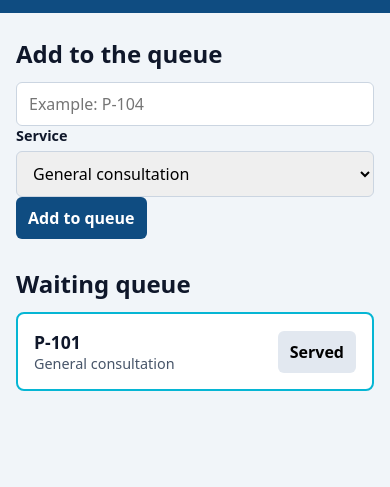
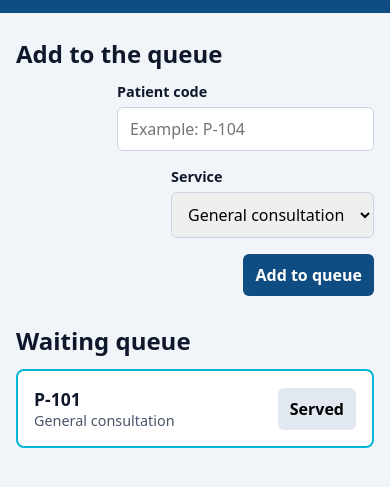
Before and after one commit to ALvin219-max/itx4112-clinic-queue, a plain HTML site: page index.html in a window 390 px wide. Shown: the part 105-592 px from the top of the page. Drawn offline with Linux system fonts and the light colour scheme.

Commit message:
Completed TODOs 1-6

```diff
--- a/app.js
+++ b/app.js
@@ -15,7 +15,7 @@ document.querySelectorAll('.served-btn').forEach(function (btn) {
 form.addEventListener('submit', function (event) {
   // TODO 4: Prevent the form reload
   // Stop the browser's default page refresh by adding: event.preventDefault();
-
+  event.preventDefault();
 
   const patientCode = codeInput.value.trim();
   const serviceName = serviceSelect.value;
@@ -32,7 +32,7 @@ form.addEventListener('submit', function (event) {
   // TODO 5: Create cards with textContent
   // Safely set codeText's text using .textContent (never .innerHTML!):
   // codeText.textContent = ???;
-
+  codeText.textContent = patientCode
 
   const serviceText = document.createElement('p');
   serviceText.classList.add('service');
@@ -46,7 +46,7 @@ form.addEventListener('submit', function (event) {
   // TODO 6: Remove a served queue card
   // Add a click listener to servedBtn that calls card.remove();
   // servedBtn.addEventListener('click', function () { ... });
-
+  card.remove();
 
   // Assemble and append the card to #queue-list
   infoDiv.appendChild(codeText);
--- a/index.html
+++ b/index.html
@@ -22,7 +22,8 @@
       <form id="queue-form" class="queue-form">
         <div class="field">
           <!-- Add <label for="patient-code">Patient code</label> here -->
-          <input id="patient-code" type="text" placeholder="Example: P-104">
+          <label for="patient-code">Patient code</label>
+          <input id="patient-code" type="text" placeholder="Example: P-104" required>
         </div>
 
         <div class="field">
--- a/style.css
+++ b/style.css
@@ -45,9 +45,9 @@ h2 {
 /* TODO 2: Style the form with Flexbox
    Uncomment the 3 Flexbox lines below so inputs and button sit in one horizontal row */
 .queue-form {
-  /* display: flex; */
-  /* gap: 16px; */
-  /* align-items: end; */
+  display: flex;
+  gap: 16px;
+  align-items: end;
 }
 
 .field {
@@ -110,5 +110,6 @@ input, select, button {
 @media (max-width: 600px) {
   .queue-form {
     /* Add flex-direction: column; here */
+    flex-direction: column;
   }
 }
```
